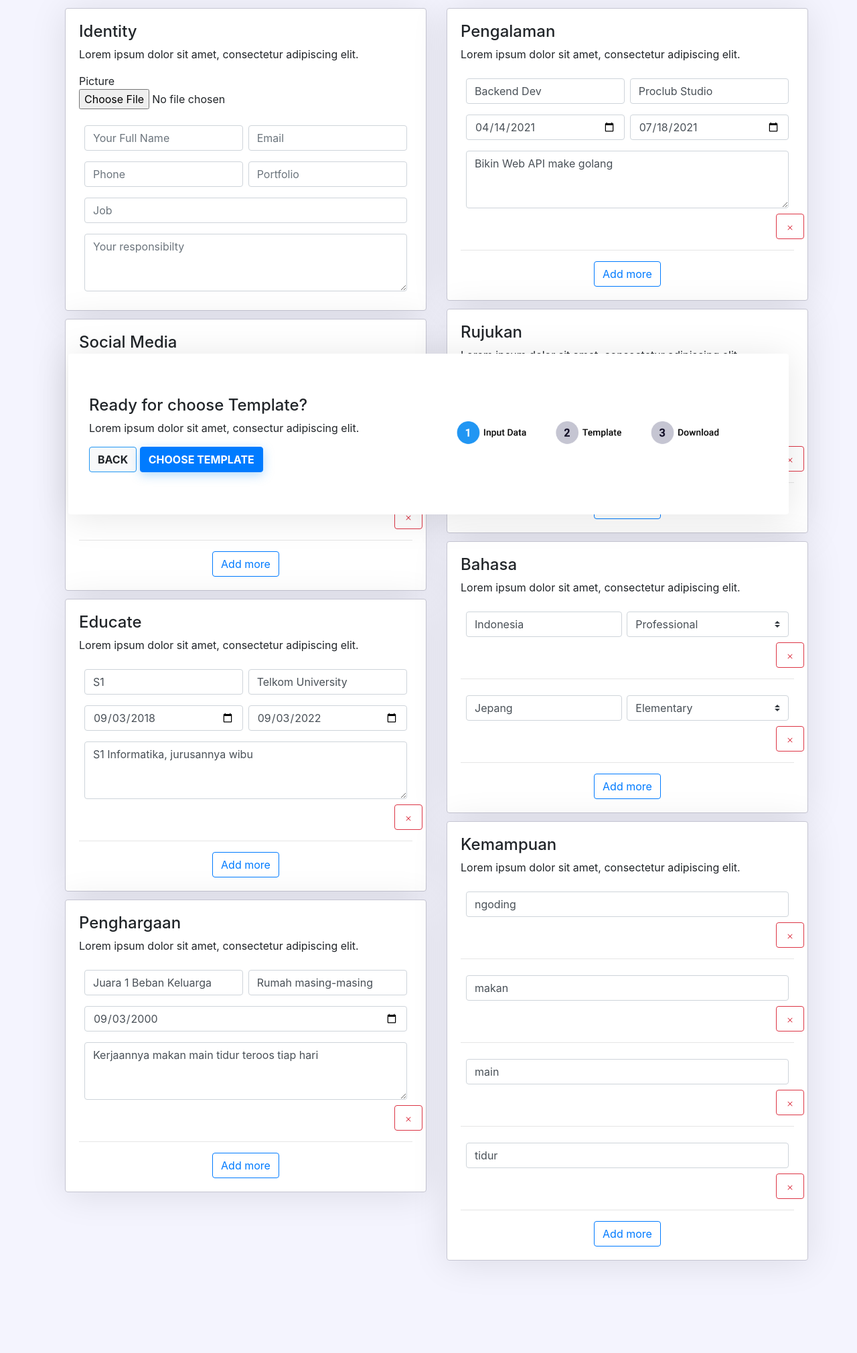
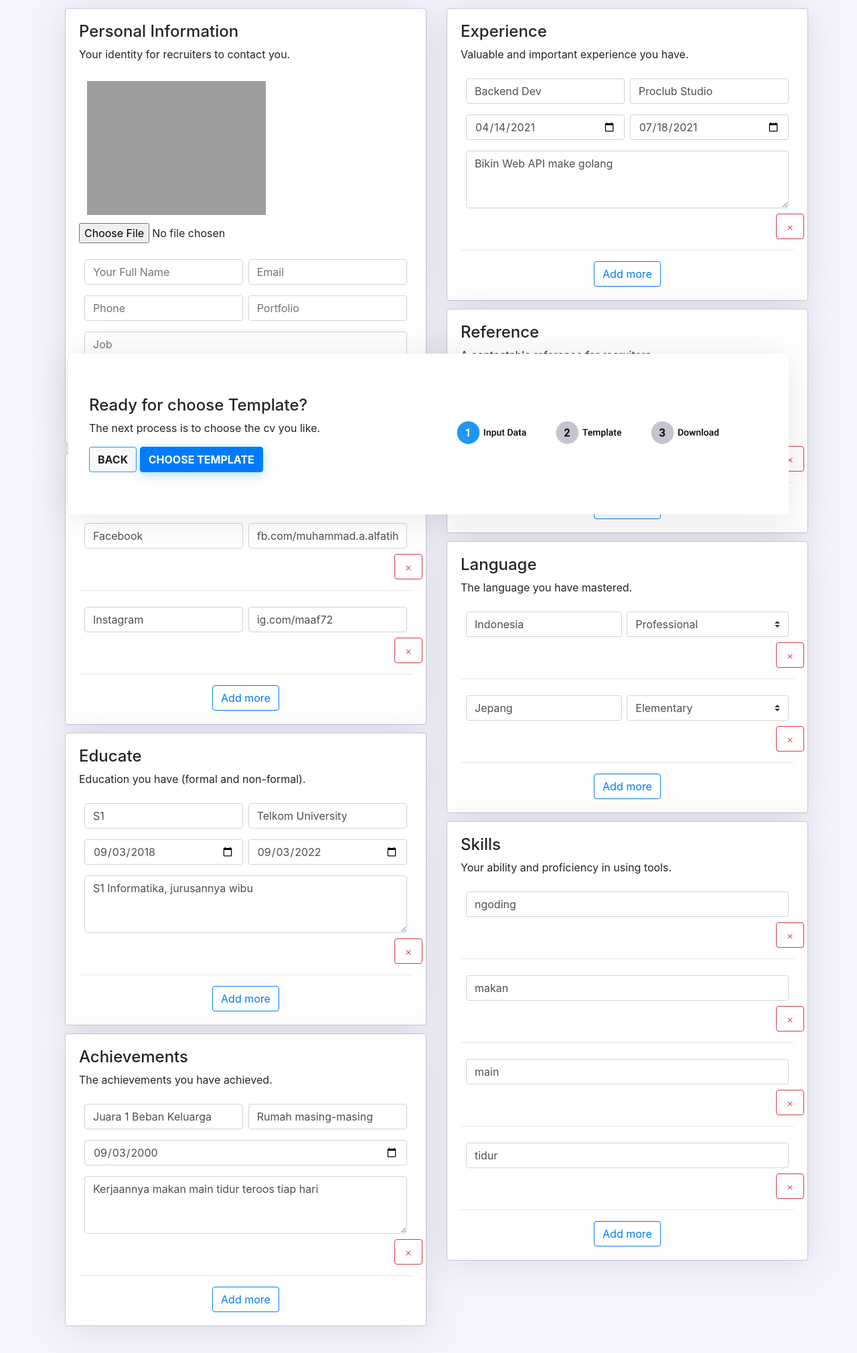
Before and after one commit to MAAF72/CV-Generator, a Flask app: page /input in a window 1280 px wide. Shown: the top 2020 px of the page at 67% size. Before the commit the page ends 1924 px from the top, so only its background shows below. Run offline with Flask 2, Linux system fonts and the light colour scheme; some libraries are stand-ins or nearby versions; grey boxes are pictures that could not be loaded.

Commit message:
add some minor update
- add function to show the photo when upload [form.js]
- add z-index-bg in landing page
- correct the copy

```diff
--- a/application/web/static/css/modif.css
+++ b/application/web/static/css/modif.css
@@ -108,4 +108,17 @@
   user-select: none;
 }
 
+.image-preview {
+  height: 200px;
+  margin: 12px;
+}
+
+.z-index-bg {
+  z-index: -1;
+  position: absolute;
+  height: 500px;
+  left: 65%;
+  top: 30%;
+}
+
 /*# sourceMappingURL=modif.css.map */
--- a/application/web/static/css/modif.scss
+++ b/application/web/static/css/modif.scss
@@ -122,3 +122,16 @@
     -webkit-user-select: none;
     user-select: none;
 }
+
+.image-preview{
+    height: 200px;
+    margin: 12px;
+}
+
+.z-index-bg{
+    z-index: -1;
+    position: absolute;
+    height: 500px;
+    left: 65%;
+    top: 30%;
+}
--- a/application/web/static/js/form.js
+++ b/application/web/static/js/form.js
@@ -11,6 +11,21 @@
   } else {
     document.getElementById("navbar-div").className = "d-none";
   }
+}
+
+//show photo when uploaded image
+function readPHOTO(input) {
+
+    //the true condition is when the input have value
+    if (input.files && input.files[0]) {
+        var reader = new FileReader();
+        reader.onload = function (e) {
+            $('#customer_photo')
+                .attr('src', e.target.result)
+                .height(200);
+        };
+        reader.readAsDataURL(input.files[0]);
+    }
 }
 
 function toJson(obj) {
--- a/application/web/templates/CV non Formal.html
+++ b/application/web/templates/CV non Formal.html
@@ -120,7 +120,7 @@
 
   <div class="row">
    <div class="col-md-12">
-    <h4 id="exp">REFERENCE</h4>
+    <h4 id="exp">ACHIEVEMENT</h4>
     <div id="education">
      <div id="exp1">
       <div>
--- a/application/web/templates/choose_template.html
+++ b/application/web/templates/choose_template.html
@@ -31,7 +31,7 @@
                 <div class="col-6 m-auto">
                     <div>
                         <h5>Your CV ready to Download</h5>
-                        <p>Lorem ipsum dolor sit amet, consectur adipiscing elit.</p>
+                        <p>your cv is ready to download.</p>
                         <button type="button" class="btn btn-light text-uppercase font-weight-bolder" id="edit-cv">Back to input my data</button>
                         <button type="button" class="btn btn-primary text-uppercase font-weight-bolder" id="download-cv">Download to my CV</button>
                     </div>
--- a/application/web/templates/form.html
+++ b/application/web/templates/form.html
@@ -18,7 +18,7 @@
                 <div class="row" style="width: 100%">
                     <div class="col-6">
                         <h5>Ready for choose Template?</h5>
-                        <p>Lorem ipsum dolor sit amet, consectur adipiscing elit.</p>
+                        <p>The next process is to choose the cv you like.</p>
                         <button type="button" class="btn btn-light text-uppercase font-weight-bolder" id=btn-back-homepage onclick="location.href = '/';">Back</button>
                         <button type="button" id="btn-choose-template" class="btn btn-primary text-uppercase font-weight-bolder">Choose Template</button>
                     </div>
@@ -37,11 +37,12 @@
                 <!--Content Kanan-->
                 <div class="col-6">
                     <div class="col div-container">
-                        <h5>Identity</h5>
-                        <p>Lorem ipsum dolor sit amet, consectetur adipiscing elit.</p>
+                        <h5>Personal Information</h5>
+                        <p>Your identity for recruiters to contact you.</p>
                         <form id="form-customer">
-                            <div class="form-group">Picture
-                                <input type="file" name="photo" id="photo" class="form-control-file" accept="image/*" required>
+                            <div class="form-group">
+                                <img id="customer_photo" src="https://socialistmodernism.com/wp-content/uploads/2017/07/placeholder-image.png" alt="your photo" class="image-preview">
+                                <input type="file" name="photo" id="photo" class="form-control-file" onchange="readPHOTO(this);" accept="image/*" required>
                             </div>
                             <div class="div-content-row">
                                 <input type="text" class="form-control" id="nama" name="nama" aria-describedby="fullname" placeholder="Your Full Name" required>
@@ -63,7 +64,7 @@
                     </div>
                     <div class="col div-container">
                         <h5>Social Media</h5>
-                        <p>Lorem ipsum dolor sit amet, consectetur adipiscing elit.</p>
+                        <p>Your Social media for recruiters connect with you</p>
                         <form id="form-socialmedia">
                             <!-- Let the javascript do the magics -->
                         </form>
@@ -74,7 +75,7 @@
                     </div>
                     <div class="col div-container">
                         <h5>Educate</h5>
-                        <p>Lorem ipsum dolor sit amet, consectetur adipiscing elit.</p>
+                        <p>Education you have (formal and non-formal).</p>
                         <form id="form-edukasi">
                             <!-- Let the javascript do the magics -->
                         </form>
@@ -83,8 +84,8 @@
                         </div>
                     </div>
                     <div class="col div-container">
-                        <h5>Penghargaan</h5>
-                        <p>Lorem ipsum dolor sit amet, consectetur adipiscing elit.</p>
+                        <h5>Achievements</h5>
+                        <p>The achievements you have achieved.</p>
                         <form id="form-penghargaan">
                             <!-- Let the javascript do the magics -->
                         </form>
@@ -96,8 +97,8 @@
                 <!--Content kiri-->
                 <div class="col-6">
                     <div class="col div-container">
-                        <h5>Pengalaman</h5>
-                        <p>Lorem ipsum dolor sit amet, consectetur adipiscing elit.</p>
+                        <h5>Experience</h5>
+                        <p>Valuable and important experience you have.</p>
                         <form id="form-pengalaman">
                             <!-- Let the javascript do the magics -->
                         </form>
@@ -106,8 +107,8 @@
                         </div>
                     </div>
                     <div class="col div-container">
-                        <h5>Rujukan</h5>
-                        <p>Lorem ipsum dolor sit amet, consectetur adipiscing elit.</p>
+                        <h5>Reference</h5>
+                        <p>A contactable reference for recruiters.</p>
                         <form id="form-rujukan">
                             <!-- Let the javascript do the magics -->
                         </form>
@@ -116,8 +117,8 @@
                         </div>
                     </div>
                     <div class="col div-container">
-                        <h5>Bahasa</h5>
-                        <p>Lorem ipsum dolor sit amet, consectetur adipiscing elit.</p>
+                        <h5>Language</h5>
+                        <p>The language you have mastered.</p>
                         <form id="form-bahasa">
                             <!-- Let the javascript do the magics -->
                         </form>
@@ -128,8 +129,8 @@
                         </div>
                     </div>
                     <div class="col div-container">
-                        <h5>Kemampuan</h5>
-                        <p>Lorem ipsum dolor sit amet, consectetur adipiscing elit.</p>
+                        <h5>Skills</h5>
+                        <p>Your ability and proficiency in using tools.</p>
                         <form id="form-kemampuan">
                             <!-- Let the javascript do the magics -->
                         </form>
--- a/application/web/templates/landing.html
+++ b/application/web/templates/landing.html
@@ -12,6 +12,11 @@
     {% for e in css %}<link href="{{ url_for('static', filename='css/' + e) }}" rel="stylesheet">{% endfor %}
 
     <body>
+        <!--z-index-->
+        <div>
+            <img src="https://i.pinimg.com/originals/d5/97/05/d597059b9918d0fa415939bf899fb3e4.png" class="z-index-bg">
+        </div>
+
         <!--Content-->
         <div class="container">
             <div class="row">
```
Also changed, not shown: 1 other file.
